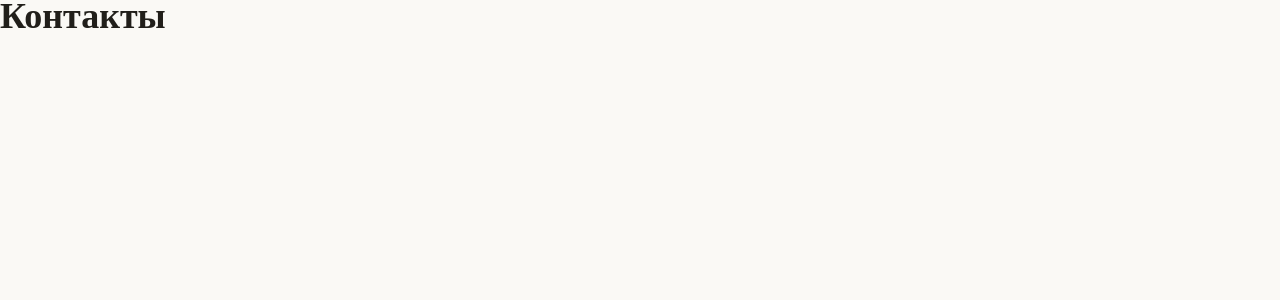
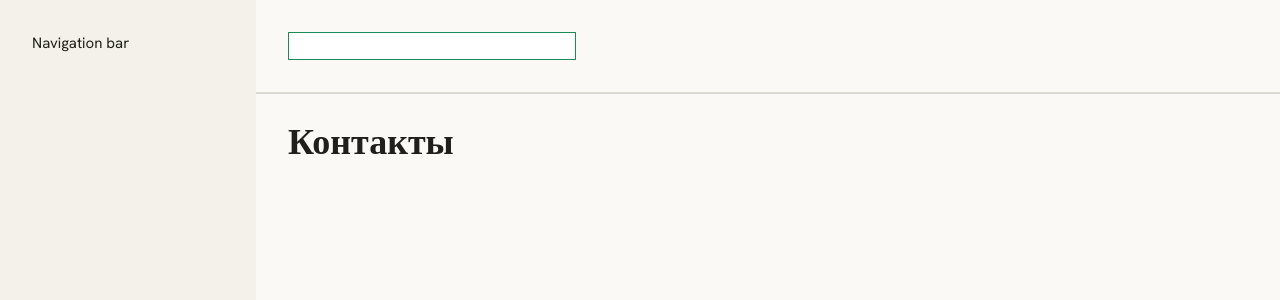
Before and after one commit to Denqi1/mini-crm, a React (Vite) app: page / in a window 1280 px wide. Shown: the top 300 px of the page. Built offline with nearby package versions, Linux system fonts and the light colour scheme.

Commit message:
feat: add placeholders for the header and the left-hand menu

```diff
--- /dev/null
+++ b/src/app/entrypoint/App.tsx
@@ -0,0 +1,23 @@
+import type { ReactNode } from 'react';
+import { NavigationBar } from '../../widgets/NavigationBar';
+import { HeaderBar } from '../../widgets/HeaderBar';
+
+export interface AppProps {
+  children: ReactNode;
+}
+
+export const App = (props: AppProps) => {
+  const { children } = props;
+
+  return (
+    <div className='flex'>
+      <NavigationBar />
+
+      <div>
+        <HeaderBar />
+
+        <div className='p-8'>{children}</div>
+      </div>
+    </div>
+  );
+};
--- a/src/app/entrypoint/Main.tsx
+++ b/src/app/entrypoint/Main.tsx
@@ -5,10 +5,13 @@ import { RouterProvider } from 'react-router/dom';
 
 import { router } from '../routes/router';
 
-import '../styles/index.css'
+import '../styles/index.css';
+import { App } from './App';
 
 createRoot(document.getElementById('root')!).render(
   <StrictMode>
-    <RouterProvider router={router} />
+    <App>
+      <RouterProvider router={router} />
+    </App>
   </StrictMode>
 );
--- a/src/pages/Contacts/index.ts
+++ b/src/pages/Contacts/index.ts
@@ -1 +1 @@
-export {ContactsPage} from './ui/ContactsPage'
+export { ContactsPage } from './ui/ContactsPage';
--- a/src/pages/Contacts/ui/ContactsPage.tsx
+++ b/src/pages/Contacts/ui/ContactsPage.tsx
@@ -1,9 +1,9 @@
 export const ContactsPage = () => {
   return (
     <div>
-      <h1 className="text-4xl font-semibold">Контакты</h1>
+      <h1 className='text-4xl font-semibold'>Контакты</h1>
 
       {/* Тут будут данные */}
     </div>
-  )
-}
+  );
+};
--- /dev/null
+++ b/src/widgets/HeaderBar/index.ts
@@ -0,0 +1 @@
+export { HeaderBar } from './ui/HeaderBar';
--- /dev/null
+++ b/src/widgets/HeaderBar/ui/HeaderBar/HeaderBar.tsx
@@ -0,0 +1,8 @@
+export const HeaderBar = () => {
+  return (
+    <div className='flex w-[calc(100vw-16rem)] border-b-2 border-ink-muted/30 p-8'>
+      {/* <p>Header Bar</p> */}
+      <div className='h-7 w-2xs border border-accent bg-surface'></div>
+    </div>
+  );
+};
--- /dev/null
+++ b/src/widgets/HeaderBar/ui/HeaderBar/index.ts
@@ -0,0 +1 @@
+export { HeaderBar } from './HeaderBar';
--- /dev/null
+++ b/src/widgets/NavigationBar/index.ts
@@ -0,0 +1 @@
+export { NavigationBar } from './ui/NavigationBar';
--- /dev/null
+++ b/src/widgets/NavigationBar/ui/NavigationBar/NavigationBar.tsx
@@ -0,0 +1,7 @@
+export const NavigationBar = () => {
+  return (
+    <div className='sticky top-0 left-0 h-dvh w-3xs bg-sunken p-8'>
+      <p>Navigation bar</p>
+    </div>
+  );
+};
--- /dev/null
+++ b/src/widgets/NavigationBar/ui/NavigationBar/index.ts
@@ -0,0 +1 @@
+export { NavigationBar } from './NavigationBar';
```
Also changed, not shown: src/app/routes/router.tsx (+5 -5 lines), src/app/styles/index.css (line endings or trailing spaces).
